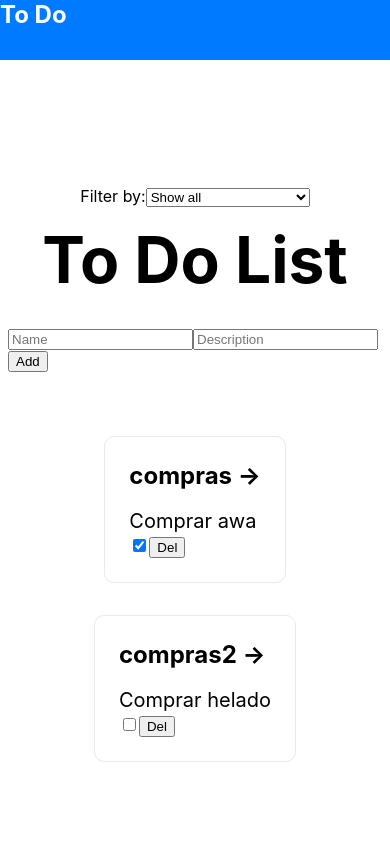
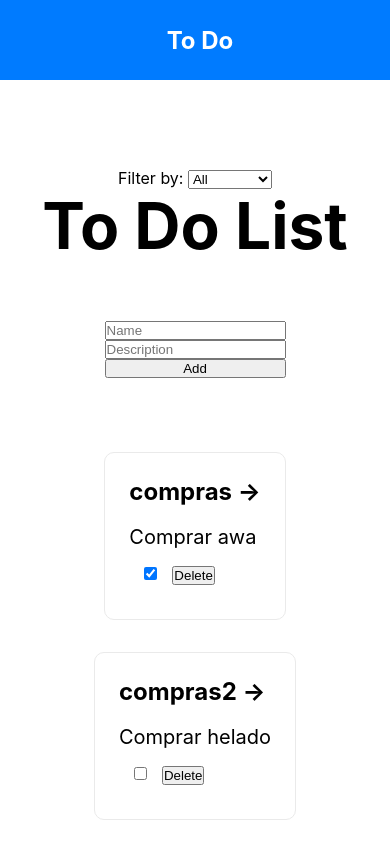
Before and after one commit to Bielma/todo, a Next.js app: page / in a window 390 px wide. Shown: the top 844 px of the page. Built offline with nearby package versions, Linux system fonts and the light colour scheme.

Commit message:
Retoquines de estilos

```diff
--- a/components/AddTaskForm.jsx
+++ b/components/AddTaskForm.jsx
@@ -1,8 +1,8 @@
 import React from 'react'
-import { Button } from 'react-bootstrap'
+import styles from '../styles/Home.module.css'
 import useForm from '../hooks/useForm'
-import {addTodo} from '../actions'
-import {connect} from 'react-redux'
+import { addTodo } from '../actions'
+import { connect } from 'react-redux'
 const AddTaskForm = (props) => {
 
     const [values, handleInputChange] = useForm({})
@@ -14,7 +14,9 @@ const AddTaskForm = (props) => {
 
 
     return (
-        <form onSubmit={handleSubmit}>
+        <div className={styles.grid}>
+
+            <form onSubmit={handleSubmit} className={styles.form}>
                 <input name="name"
                     type="text"
                     placeholder="Name"
@@ -25,10 +27,12 @@ const AddTaskForm = (props) => {
                     type="text"
                     placeholder="Description"
                     onChange={handleInputChange}
-                required="required" />
+                    required="required" /> {' '}
                 <button className="button">Add</button>
 
             </form>
+
+        </div>
 
     )
 }
@@ -37,4 +41,4 @@ const mapDispathToProps = {
     addTodo,
 }
 
-export default connect(null, mapDispathToProps) (AddTaskForm)
+export default connect(null, mapDispathToProps)(AddTaskForm)
--- a/components/FilterForm.jsx
+++ b/components/FilterForm.jsx
@@ -16,11 +16,11 @@ const FilterForm = ({option, setOption}) => {
 
     return (
         <div>
-            <label htmlFor="options">Filter by:</label>
+            <label htmlFor="options">Filter by:</label>{' '}
             <select value = {option} name="options" id="options" onChange = {handleOptionChange}>
-                <option value="all" >Show all</option>
-                <option value="done">Show all done task</option>
-                <option value="dontdone">Show all dont done task</option>
+                <option value="all" >All</option>
+                <option value="done">Done</option>
+                <option value="dontdone">Dont done</option>
             </select>
             <p> </p>
             <p></p>
--- a/components/Header.jsx
+++ b/components/Header.jsx
@@ -1,12 +1,16 @@
 import React  from 'react'
 import Link from 'next/link'
+
 const Header = () => {
     return (
         <>
             <header className= "header">
-                <Link  href="/">
-                    <h2 className ="header__name">To Do</h2>
-                </Link>
+                <div className = "logo">
+                    <Link  href="/">
+                        <h2 className ="header__name">To Do</h2>
+                    </Link>
+                </div>
+
             </header>
 
         </>
--- a/components/ToDoList.jsx
+++ b/components/ToDoList.jsx
@@ -1,9 +1,7 @@
 
 import React from 'react'
 import styles from '../styles/Home.module.css'
-import Link from 'next/link'
-import { connect } from 'react-redux';
-import TodoCard from './TodoCard'
+
 
 const ToDoList = ({ children }) => {
 
--- a/components/TodoCard.jsx
+++ b/components/TodoCard.jsx
@@ -22,9 +22,8 @@ const TodoCard = (props) => {
                 onChange={() => editDone(id)}
             />
             <button
-                className="button"
                 onClick={() => deleteTodo(id)}
-            >Del</button>
+            >Delete</button>
 
         </div>
     )
--- a/styles/Home.module.css
+++ b/styles/Home.module.css
@@ -67,8 +67,7 @@
     border-radius: 5px;
     padding: 0.75rem;
     font-size: 1.1rem;
-  font-family: Menlo, Monaco, Lucida Console, Liberation Mono, DejaVu Sans Mono,
-    Bitstream Vera Sans Mono, Courier New, monospace;
+    font-family: Menlo, Monaco, Lucida Console, Liberation Mono, DejaVu Sans Mono, Bitstream Vera Sans Mono, Courier New, monospace;
 }
 
 .grid {
@@ -78,6 +77,12 @@
     flex-wrap: wrap;
     max-width: 800px;
     margin-top: 3rem;
+}
+
+.grid .form {
+    display: flex;
+    flex-direction: column;
+    margin: 10px;
 }
 
 .card {
@@ -92,22 +97,32 @@
     transition: color 0.15s ease, border-color 0.15s ease;
 }
 
-.card:hover,
-.card:focus,
-.card:active {
-  color: #0070f3;
-  border-color: #0070f3;
-}
-
 .card h3 {
     margin: 0 0 1rem 0;
     font-size: 1.5rem;
+}
+
+.card h3:hover,
+.card h3:focus,
+.card h3:active {
+    color: #0070f3;
+    border-color: #0070f3;
+    cursor: pointer;
+    text-decoration: underline;
 }
 
 .card p {
     margin: 0;
     font-size: 1.25rem;
     line-height: 1.5;
+}
+
+.card input {
+    margin: 15px;
+}
+
+.card button {
+    justify-self: flex-end;
 }
 
 .logo {
--- a/styles/globals.css
+++ b/styles/globals.css
@@ -11,15 +11,37 @@ a {
 }
 
 * {
+    padding: 0px;
+    margin: 0px;
     box-sizing: border-box;
 }
 
 .header {
+    width: 100%;
     background-color: #007bff;
-    height: 60px;
+    height: 80px;
+    display: flex;
+    align-items: center;
 }
 
 .header__name {
     color: white;
-    margin-top: 0;
+    margin-top: px;
+    margin-left: 10px;
 }
+
+.header__name:hover {
+    cursor: pointer;
+    text-decoration: underline;
+}
+
+@media (max-width: 600px) {
+    .header {
+        width: 100%;
+        background-color: #007bff;
+        height: 80px;
+        display: flex;
+        align-items: center;
+        justify-content: center;
+    }
+}
```
Also changed, not shown: pages/tododetail/[id].jsx (+7 -3 lines). Lines whose indentation alone changed are shown as unchanged.
